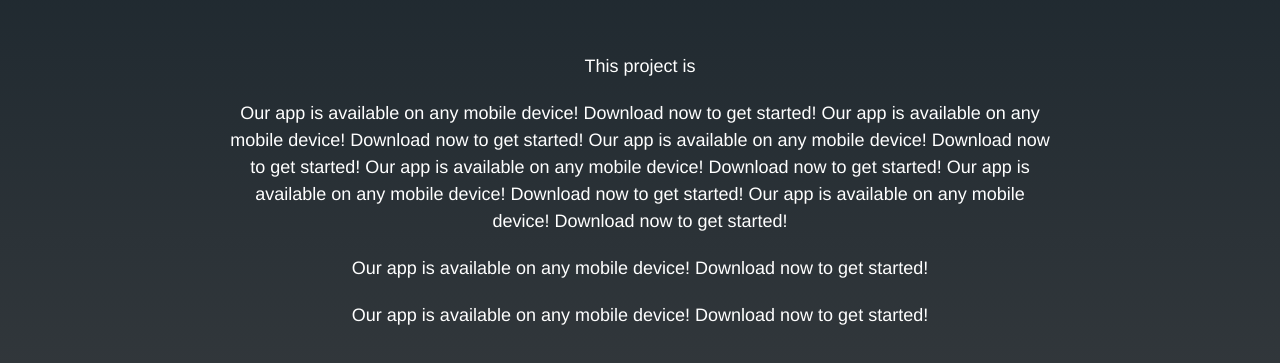
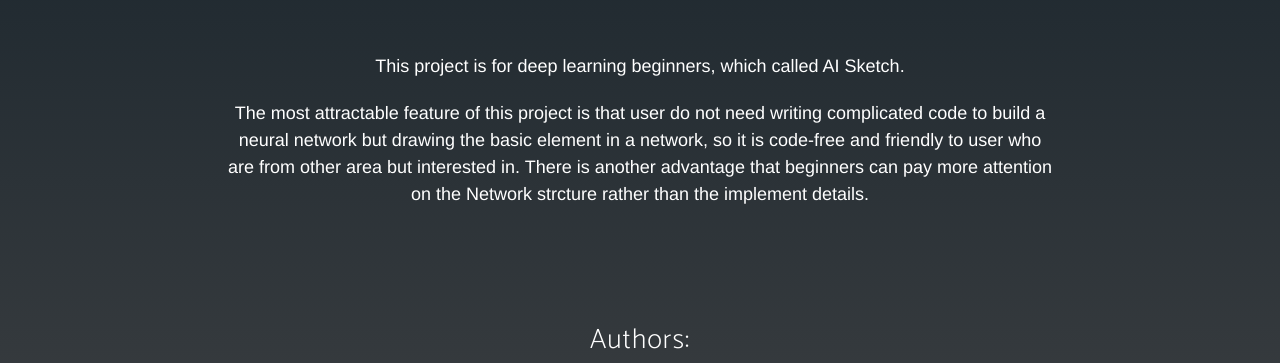
Before and after one commit to gpzlx1/hackathon, a plain HTML site: page static/index.html in a window 1280 px wide. Shown: the part 1037-1400 px from the top of the page. Drawn offline with Linux system fonts and the light colour scheme; a web font is replaced by a local one.

Commit message:
finish 2

```diff
--- a/static/css/prediction.css
+++ b/static/css/prediction.css
@@ -7,9 +7,9 @@
     font-family: 'Inconsolata-Regular';
 }
 
-.row-align {
+/* .row-align {
     padding-left: 9.5rem;
-}
+} */
 
 #prompt {
     margin-bottom: 5px;
--- a/static/flowgraph/src/my_flowgraph.js
+++ b/static/flowgraph/src/my_flowgraph.js
@@ -516,5 +516,7 @@ $(document).ready(function () {
     }
   });
 
-
+  // var padding = parseInt($('.clearfix').css('marginLeft')) + parseInt($('.col-md-9').css('paddingLeft')) +"px";
+  // console.log(padding);
+  // $('.row-align').css("paddingLeft", padding);
 });
--- a/static/index.html
+++ b/static/index.html
@@ -83,19 +83,14 @@
           <br>
           <br>
           <p>
-            This project is
+            This project is for deep learning beginners, which called AI Sketch.
           </p>
           <p>
-            Our app is available on any mobile device! Download now to get started!
-            Our app is available on any mobile device! Download now to get started!
-            Our app is available on any mobile device! Download now to get started!
-            Our app is available on any mobile device! Download now to get started!
-            Our app is available on any mobile device! Download now to get started!
-            Our app is available on any mobile device! Download now to get started!
+            The most attractable feature of this project is that user do not need writing complicated code to build a
+            neural network but drawing the basic element in a network, so it is code-free and friendly to user who are
+            from other area but interested in. There is another advantage that beginners can pay more attention on the
+            Network strcture rather than the implement details.
           </p>
-          <p>Our app is available on any mobile device! Download now to get started!</p>
-          <p>Our app is available on any mobile device! Download now to get started!</p>
-
 
           <br>
           <br>
@@ -280,8 +275,10 @@
           <br>
           <p class="text-left">
             After reading the tutorial, I believe you may have a simple impression of CNN.
-              Now, our Project provides a great chance for you to get a further comprehension on construct a Neural Network.
-              You can build a so complicated Network in a few moments, just via clicking and dragging. Sounds interesting? Let's have a try!
+            Now, our Project provides a great chance for you to get a further comprehension on construct a Neural
+            Network.
+            You can build a so complicated Network in a few moments, just via clicking and dragging. Sounds interesting?
+            Let's have a try!
 
           </p>
         </div>
@@ -309,7 +306,8 @@
           Drawingboard
         </a>
         <a class="badge-link" href="https://www.tensorflow.org" style="margin-right: 8px"> Tensorflow</a>
-        <a class="badge-link" href="https://github.com/BlackrockDigital/startbootstrap-new-age" style="margin-right: 8px"> New Age</a>
+        <a class="badge-link" href="https://github.com/BlackrockDigital/startbootstrap-new-age"
+          style="margin-right: 8px"> New Age</a>
 
         <a class="badge-link" href="https://github.com/sdrdis/jquery.flowchart">Flowchart</a>
       </p>
```
Also changed, not shown: static/app.js (+8 -0 lines), static/flowgraph/index.html (+2 -2 lines), static/index2.html (+2 -2 lines). Lines whose indentation alone changed are shown as unchanged.
